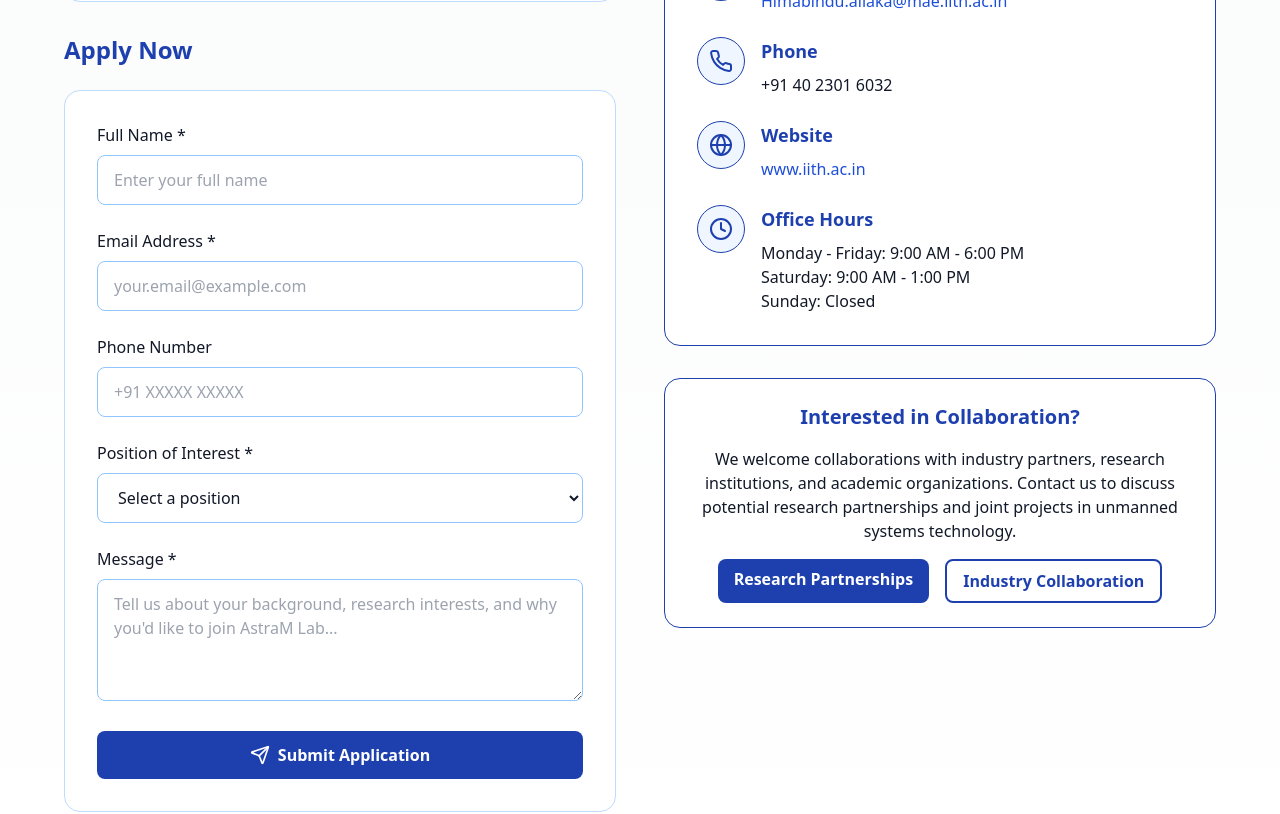
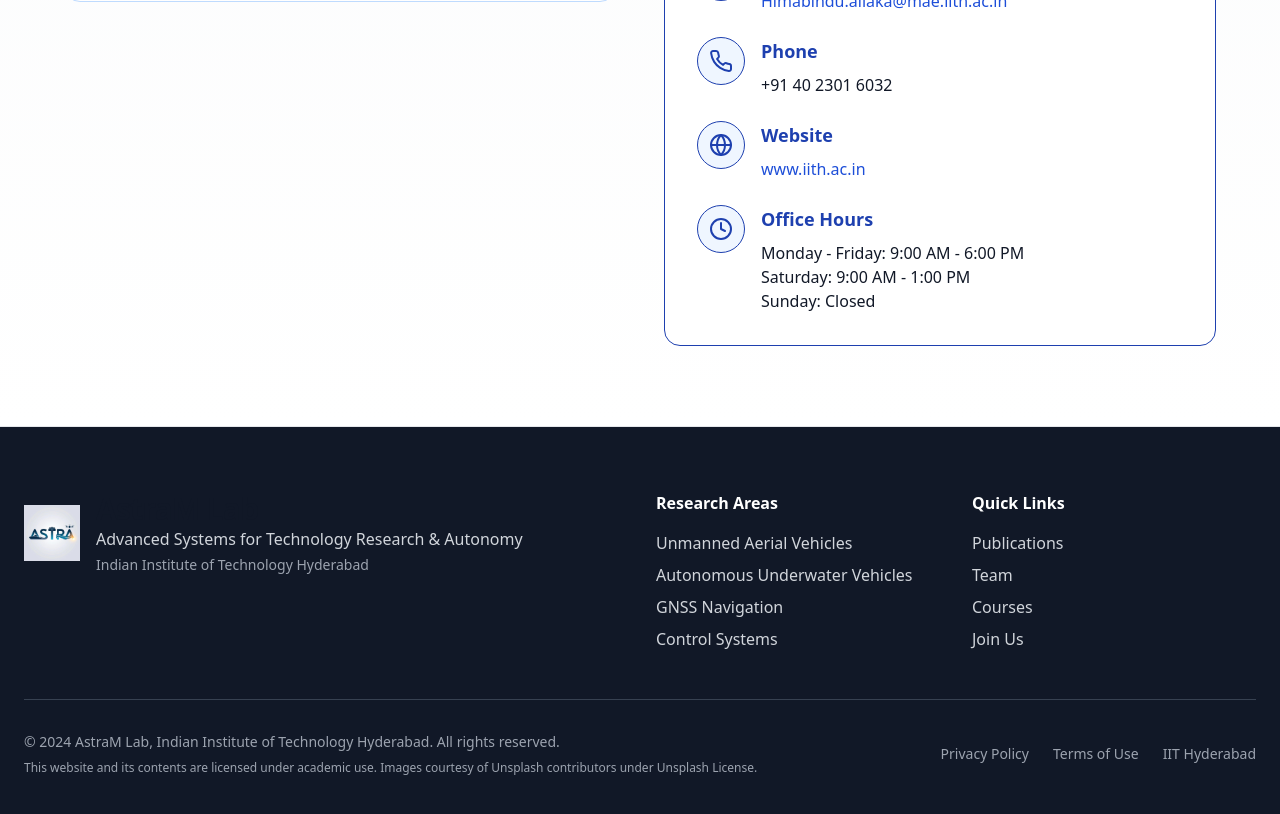
Before and after one commit to Dharaneeswar-Reddy/sthra-lab-aquatic-aether-62, a React (Vite) app: page /join-us in a window 1280 px wide. Shown: the part 680-1494 px from the top of the page. Built offline with nearby package versions, Linux system fonts and the light colour scheme.

Commit message:
Visual edit in Lovable
Edited UI in Lovable

```diff
--- a/src/pages/JoinUs.tsx
+++ b/src/pages/JoinUs.tsx
@@ -2,7 +2,6 @@ import React, { useState } from 'react';
 import { Navigation } from '../components/Navigation';
 import { Footer } from '../components/Footer';
 import { Mail, Phone, MapPin, Clock, Globe, Send } from 'lucide-react';
-
 const JoinUs = () => {
   const [formData, setFormData] = useState({
     name: '',
@@ -11,15 +10,16 @@ const JoinUs = () => {
     position: '',
     message: ''
   });
-
   const handleInputChange = (e: React.ChangeEvent<HTMLInputElement | HTMLSelectElement | HTMLTextAreaElement>) => {
-    const { name, value } = e.target;
+    const {
+      name,
+      value
+    } = e.target;
     setFormData(prev => ({
       ...prev,
       [name]: value
     }));
   };
-
   const handleSubmit = (e: React.FormEvent) => {
     e.preventDefault();
     console.log('Form submitted:', formData);
@@ -32,22 +32,13 @@ const JoinUs = () => {
       message: ''
     });
   };
-
-  const positions = [
-    {
-      title: "Research Intern - Autonomous Systems",
-      type: "Internship",
-      description: "Summer internship opportunity for undergraduate students interested in autonomous systems research.",
-      requirements: [
-        "B.Tech student (3rd/4th year)",
-        "Interest in robotics and control systems",
-        "Basic programming knowledge"
-      ]
-    }
-  ];
-
-  return (
-    <div className="min-h-screen bg-white">
+  const positions = [{
+    title: "Research Intern - Autonomous Systems",
+    type: "Internship",
+    description: "Summer internship opportunity for undergraduate students interested in autonomous systems research.",
+    requirements: ["B.Tech student (3rd/4th year)", "Interest in robotics and control systems", "Basic programming knowledge"]
+  }];
+  return <div className="min-h-screen bg-white">
       <Navigation />
       <div className="pt-20">
         <section className="py-20 bg-gradient-to-b from-gray-50 to-white">
@@ -66,8 +57,7 @@ const JoinUs = () => {
               <div>
                 <h2 className="text-3xl font-bold text-blue-800 mb-8">Available Positions</h2>
                 <div className="space-y-6">
-                  {positions.map((position, index) => (
-                    <div key={index} className="bg-white border border-blue-200 rounded-2xl p-6 hover:border-blue-300 transition-all duration-300">
+                  {positions.map((position, index) => <div key={index} className="bg-white border border-blue-200 rounded-2xl p-6 hover:border-blue-300 transition-all duration-300">
                       <div className="flex items-center justify-between mb-4">
                         <h3 className="text-xl font-bold text-blue-800">{position.title}</h3>
                         <span className="px-3 py-1 rounded-full text-sm font-medium bg-blue-600 text-white">
@@ -82,114 +72,17 @@ const JoinUs = () => {
                       <div>
                         <h4 className="text-gray-900 font-medium mb-2">Requirements:</h4>
                         <ul className="text-gray-900 text-sm space-y-1">
-                          {position.requirements.map((req, reqIndex) => (
-                            <li key={reqIndex} className="flex items-start">
+                          {position.requirements.map((req, reqIndex) => <li key={reqIndex} className="flex items-start">
                               <span className="text-blue-800 mr-2">•</span>
                               {req}
-                            </li>
-                          ))}
+                            </li>)}
                         </ul>
                       </div>
-                    </div>
-                  ))}
+                    </div>)}
                 </div>
 
                 {/* Application Form */}
-                <div className="mt-8">
-                  <h3 className="text-2xl font-bold text-blue-800 mb-6">Apply Now</h3>
-                  <div className="bg-white border border-blue-200 rounded-2xl p-8">
-                    <form onSubmit={handleSubmit} className="space-y-6">
-                      <div>
-                        <label htmlFor="name" className="block text-gray-900 font-medium mb-2">
-                          Full Name *
-                        </label>
-                        <input
-                          type="text"
-                          id="name"
-                          name="name"
-                          value={formData.name}
-                          onChange={handleInputChange}
-                          required
-                          className="w-full px-4 py-3 bg-white border border-blue-300 rounded-lg text-gray-900 placeholder-gray-400 focus:border-blue-800 focus:outline-none focus:ring-2 focus:ring-blue-200 transition-all duration-300"
-                          placeholder="Enter your full name"
-                        />
-                      </div>
 
-                      <div>
-                        <label htmlFor="email" className="block text-gray-900 font-medium mb-2">
-                          Email Address *
-                        </label>
-                        <input
-                          type="email"
-                          id="email"
-                          name="email"
-                          value={formData.email}
-                          onChange={handleInputChange}
-                          required
-                          className="w-full px-4 py-3 bg-white border border-blue-300 rounded-lg text-gray-900 placeholder-gray-400 focus:border-blue-800 focus:outline-none focus:ring-2 focus:ring-blue-200 transition-all duration-300"
-                          placeholder="your.email@example.com"
-                        />
-                      </div>
-
-                      <div>
-                        <label htmlFor="phone" className="block text-gray-900 font-medium mb-2">
-                          Phone Number
-                        </label>
-                        <input
-                          type="tel"
-                          id="phone"
-                          name="phone"
-                          value={formData.phone}
-                          onChange={handleInputChange}
-                          className="w-full px-4 py-3 bg-white border border-blue-300 rounded-lg text-gray-900 placeholder-gray-400 focus:border-blue-800 focus:outline-none focus:ring-2 focus:ring-blue-200 transition-all duration-300"
-                          placeholder="+91 XXXXX XXXXX"
-                        />
-                      </div>
-
-                      <div>
-                        <label htmlFor="position" className="block text-gray-900 font-medium mb-2">
-                          Position of Interest *
-                        </label>
-                        <select
-                          id="position"
-                          name="position"
-                          value={formData.position}
-                          onChange={handleInputChange}
-                          required
-                          className="w-full px-4 py-3 bg-white border border-blue-300 rounded-lg text-gray-900 focus:border-blue-800 focus:outline-none focus:ring-2 focus:ring-blue-200 transition-all duration-300"
-                        >
-                          <option value="">Select a position</option>
-                          <option value="intern">Research Intern</option>
-                          <option value="other">Other</option>
-                        </select>
-                      </div>
-
-                      <div>
-                        <label htmlFor="message" className="block text-gray-900 font-medium mb-2">
-                          Message *
-                        </label>
-                        <textarea
-                          id="message"
-                          name="message"
-                          value={formData.message}
-                          onChange={handleInputChange}
-                          required
-                          rows={4}
-                          className="w-full px-4 py-3 bg-white border border-blue-300 rounded-lg text-gray-900 placeholder-gray-400 focus:border-blue-800 focus:outline-none focus:ring-2 focus:ring-blue-200 transition-all duration-300 resize-vertical"
-                          placeholder="Tell us about your background, research interests, and why you'd like to join AstraM Lab..."
-                        />
-                      </div>
-
-                      <button
-                        type="submit"
-                        className="w-full bg-blue-800 text-white py-3 px-6 rounded-lg font-semibold hover:bg-blue-900 transition-all duration-300 flex items-center justify-center space-x-2"
-                      >
-                        <Send className="w-5 h-5" />
-                        <span>Submit Application</span>
-                      </button>
-                    </form>
-                  </div>
-                </div>
               </div>
 
               {/* Contact Information */}
@@ -260,29 +153,13 @@ const JoinUs = () => {
                 </div>
 
                 {/* Additional Information */}
-                <div className="mt-8 bg-white border border-blue-800 rounded-2xl p-6 text-center">
-                  <h3 className="text-xl font-bold text-blue-800 mb-4">Interested in Collaboration?</h3>
-                  <p className="text-gray-900 mb-4">
-                    We welcome collaborations with industry partners, research institutions, and academic organizations.
-                    Contact us to discuss potential research partnerships and joint projects in unmanned systems technology.
-                  </p>
-                  <div className="flex flex-wrap justify-center gap-4">
-                    <a href="mailto:Himabindu.allaka@mae.iith.ac.in" className="bg-blue-800 text-white px-4 py-2 rounded-lg font-semibold hover:bg-blue-900 transition-all duration-300">
-                      Research Partnerships
-                    </a>
-                    <a href="mailto:Himabindu.allaka@mae.iith.ac.in" className="border-2 border-blue-800 text-blue-800 px-4 py-2 rounded-lg font-semibold hover:bg-blue-800 hover:text-white transition-all duration-300">
-                      Industry Collaboration
-                    </a>
-                  </div>
-                </div>
+
               </div>
             </div>
           </div>
         </section>
       </div>
       <Footer />
-    </div>
-  );
+    </div>;
 };
-
 export default JoinUs;
```
